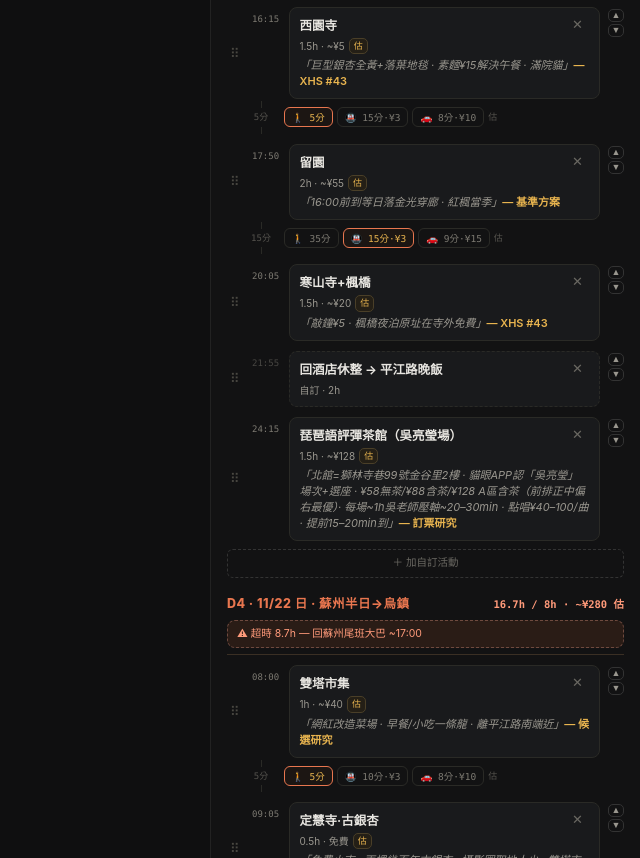
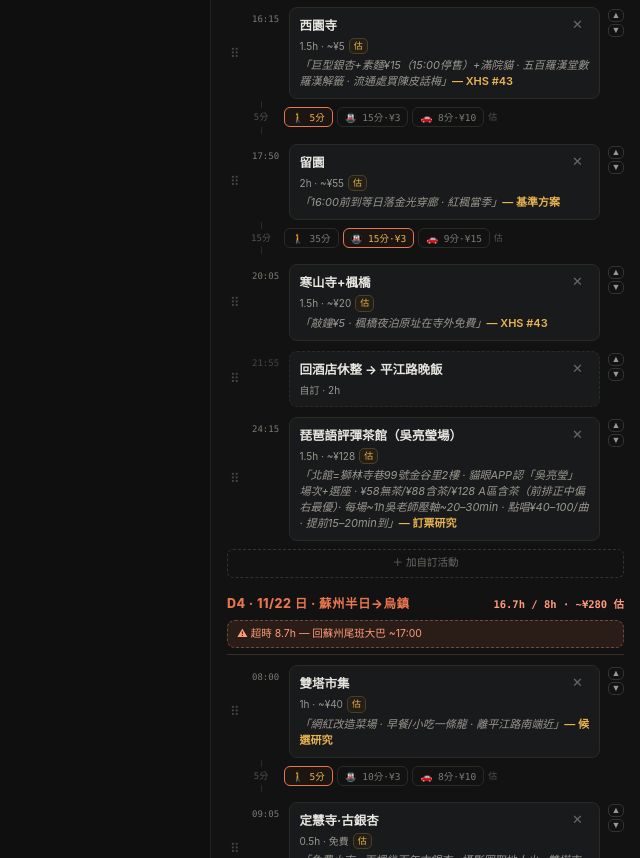
Before and after one commit to isola-arch/suzhou-trip-2026, a plain HTML site: page builder.html in a window 1280 px wide. Shown: the part 2682-3540 px from the top of the page, without its empty margins (640-1280 px from the left). Drawn offline with nearby package versions, Linux system fonts and the light colour scheme.

Commit message:
Xiyuan Temple: add luohan counting ritual and chenpi plum souvenir
Generated with Devin (https://devin.ai)

Co-Authored-By: Devin <158243242+devin-ai-integration[bot]@users.noreply.github.com>

```diff
--- a/trip-suzhou.js
+++ b/trip-suzhou.js
@@ -33,7 +33,7 @@ places:{
  p_hss:{name:'寒山寺+楓橋',type:'SEE & DO',ll:[31.3090,120.5680],area:'城西',durH:1.5,costY:20,
    tip:{q:'敲鐘¥5 · 楓橋夜泊原址在寺外免費',by:'XHS #43',at:''},note:'n1',reelIdx:1},
  p_xys:{name:'西園寺',type:'SEE & DO',ll:[31.3170,120.5850],area:'城西',durH:1.5,costY:5,
-   tip:{q:'巨型銀杏全黃+落葉地毯 · 素麵¥15解決午餐 · 滿院貓',by:'XHS #43',at:''},note:'n1',reelIdx:2},
+   tip:{q:'巨型銀杏+素麵¥15（15:00停售）+滿院貓 · 五百羅漢堂數羅漢解籤 · 流通處買陳皮話梅',by:'XHS #43',at:''},note:'n1',reelIdx:2},
  p_ly:{name:'留園',type:'SEE & DO',ll:[31.3190,120.5880],area:'城西',durH:2,costY:55,
    tip:{q:'16:00前到等日落金光穿廊 · 紅楓當季',by:'基準方案',at:''},note:'n2',reelIdx:4},
  p_stj:{name:'七里山塘',type:'SEE & DO',ll:[31.3220,120.5960],area:'西北',durH:1.5,costY:0,
```
Also changed, not shown: functional.html (+1 -1 lines).
